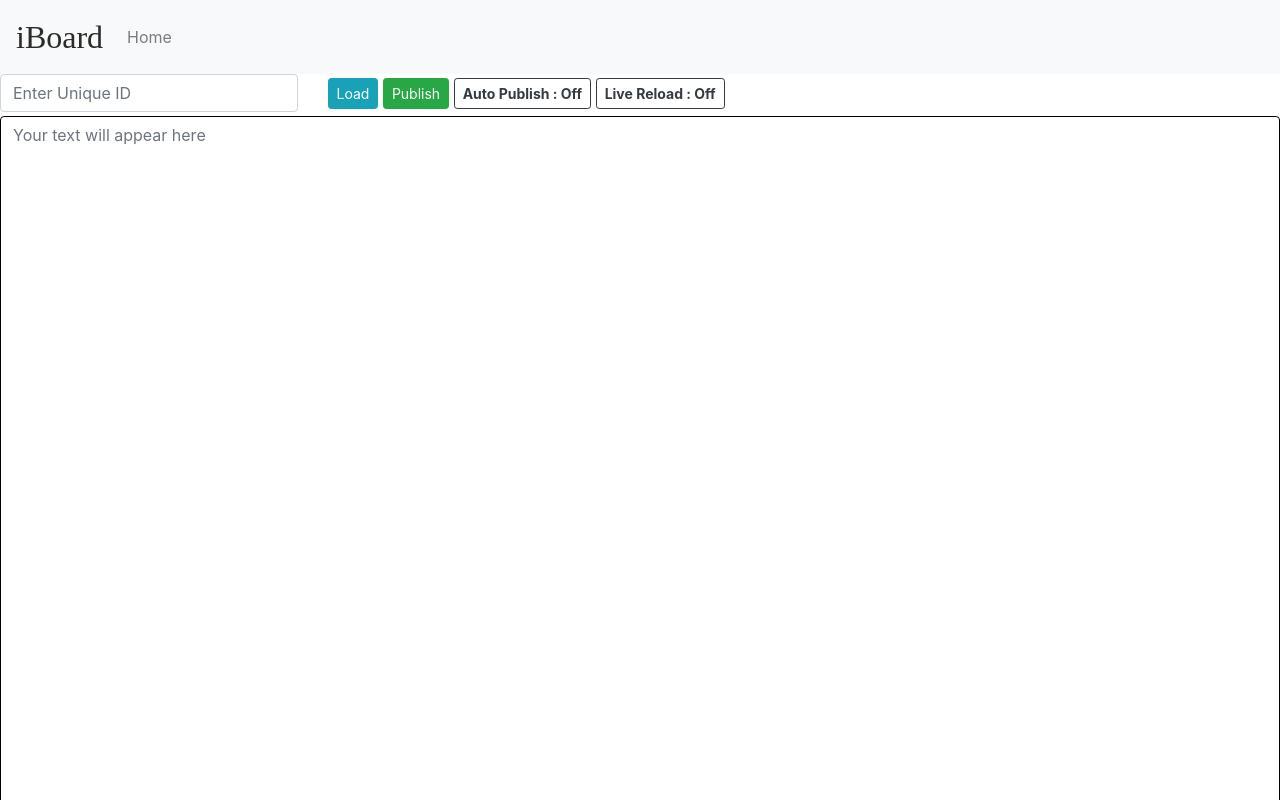
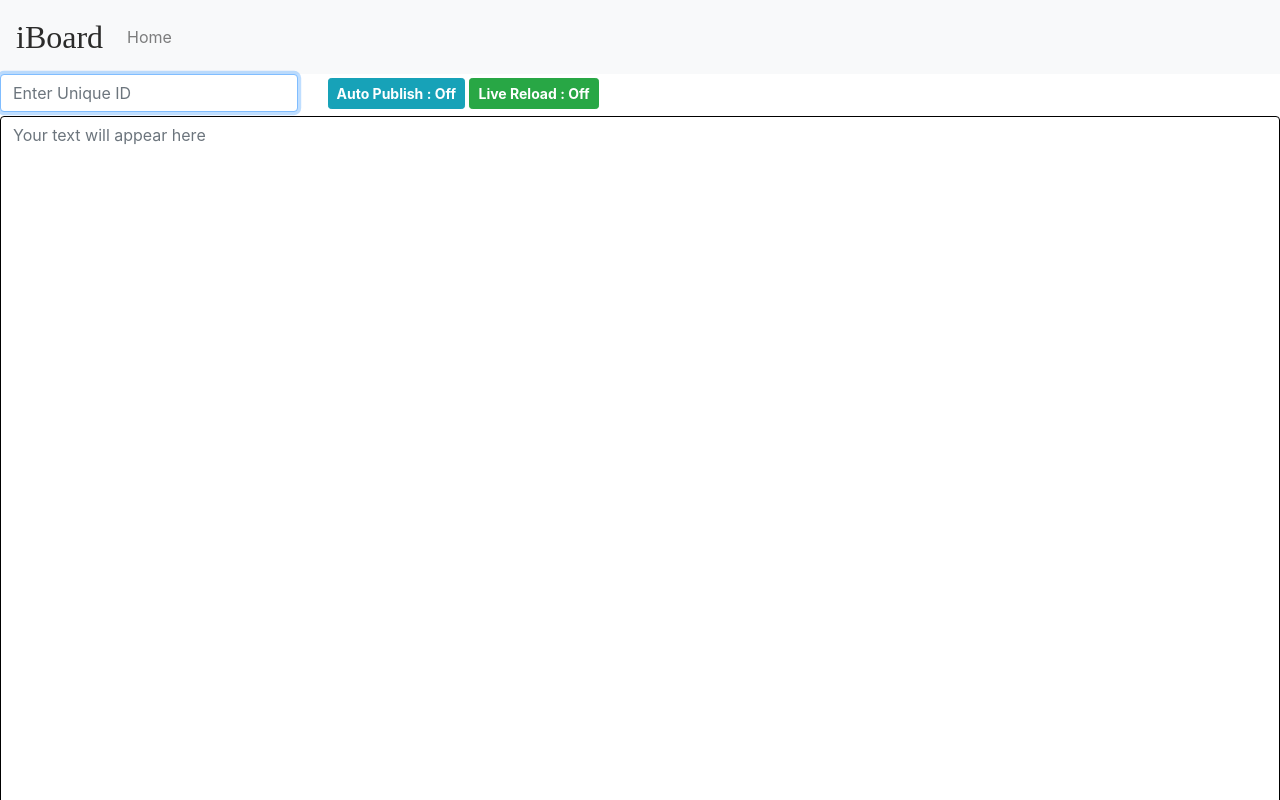
Before and after one commit to VrushankPatel/iBoard, a React (Create React App) app: page / in a window 1280 px wide. Shown: the top 800 px of the page. Built offline with nearby package versions, Linux system fonts and the light colour scheme; no server answers.

Commit message:
colored buttons

```diff
--- a/src/pages/IBoard.jsx
+++ b/src/pages/IBoard.jsx
@@ -8,24 +8,25 @@ class IBoard extends Component {
     constructor(props) {
         super(props);
         this.state = { text: "", uniqueId: "", isLoadDisabled: false, isPublishDisabled: false, isInProgress: false, autoPublish: false, autoReload: false, name: '', typing: false, typingTimeout: 0, reloadTimeout: 0, isTextDisabled: false };
+        this.uniqueIdInput = React.createRef();
         this.changeUniqueId = this.changeUniqueId.bind(this);
         this.changeText = this.changeText.bind(this);
-        this.escFunction = this.shortcutsTrigger.bind(this);
         this.identifier = Util.identifier;
         this.socketEndpoint = Util.socketEndpoint;
         this.socket = socketIOClient();
     }
+
     shortcutsTrigger = (event) => {
+        if(event.key === 'Escape') this.clearFields();
         let charCode = String.fromCharCode(event.which).toLowerCase();
         if((event.ctrlKey || event.metaKey) && charCode === 's') {
             event.preventDefault();
             this.publishData();
         }
         if((event.ctrlKey || event.metaKey) && charCode === 'c') {
+            if(document.activeElement === this.uniqueIdInput.current) return;
+            event.preventDefault();
             Util.copyToClipBoard(this.state.text);
-        }
-        if(event.key === 'Escape'){
-            this.clearFields();
         }
       }
 
@@ -43,6 +44,7 @@ class IBoard extends Component {
         });
     }
     componentDidMount() {
+        this.uniqueIdInput.current.focus();
         document.addEventListener("keydown", this.shortcutsTrigger, false);
         this.socket = socketIOClient(this.socketEndpoint);
         Util.awakeEndpoint();
@@ -64,7 +66,6 @@ class IBoard extends Component {
         axios(config)
             .then((response) => {
                 if (response.status === 204) {
-                    // alert("No Data Found for this Id");
                     this.setState({ isLoadDisabled: false, isTextDisabled: false });
                 }
                 this.setState({ text: response.data, isLoadDisabled: this.state.autoReload || this.state.autoPublish, isInProgress: false, isTextDisabled: false })
@@ -139,17 +140,26 @@ class IBoard extends Component {
             <div>
                 <div className="row">
                     <div className="col-3 pb-1" >
-                        <Form.Control type="text" value={this.state.uniqueId} onChange={this.changeUniqueId} placeholder="Enter Unique ID" disabled={this.state.autoPublish || this.state.autoReload} />
+                        <Form.Control
+                            ref={this.uniqueIdInput}
+                            type="text"
+                            value={this.state.uniqueId}
+                            onChange={this.changeUniqueId}
+                            placeholder="Enter Unique ID"
+                            onKeyPress={(event) => {
+                                if (event.key === "Enter") this.getData();
+                            }}
+                            disabled={this.state.autoPublish || this.state.autoReload}
+                        />
                     </div>
 
                     <div className="col-6 float-left">
                         <div className="float-left pt-1">
-                            <Button variant="info" size="sm" onClick={this.getData} disabled={this.state.isLoadDisabled || this.state.autoReload}>Load</Button>{" "}
-                            <Button variant="success" size="sm" onClick={this.publishData} disabled={this.state.isPublishDisabled}>Publish</Button>{" "}
-                            <Button size="sm" variant="outline-dark font-weight-bold" onClick={this.enableAutoPublish} >
+                            <Button size="sm" variant="info font-weight-bold" onClick={this.enableAutoPublish} >
                                 Auto Publish : {this.state.autoPublish ? "On" : "Off"}
-                            </Button> {" "}
-                            <Button size="sm" variant="outline-dark font-weight-bold" onClick={this.enableLiveReload}>
+                            </Button>
+                            {" "}
+                            <Button size="sm" variant="success font-weight-bold" onClick={this.enableLiveReload}>
                                 Live Reload : {this.state.autoReload ? "On" : "Off"}
                             </Button>
                         </div>
@@ -165,7 +175,15 @@ class IBoard extends Component {
                     </div>
                 </div>
                 <Form.Group controlId="exampleForm.ControlTextarea1">
-                    <Form.Control as="textarea" placeholder="Your text will appear here" style={textAreaStyle} value={this.state.text} onChange={this.changeText} rows={50} disabled={this.state.autoReload || this.state.isTextDisabled} />
+                    <Form.Control
+                        as="textarea"
+                        placeholder="Your text will appear here"
+                        style={textAreaStyle}
+                        value={this.state.text}
+                        onChange={this.changeText}
+                        rows={50}
+                        disabled={this.state.autoReload || this.state.isTextDisabled}
+                         />
                 </Form.Group>
             </div >
         );
```
Also changed, not shown: Shortcuts.txt (added).
